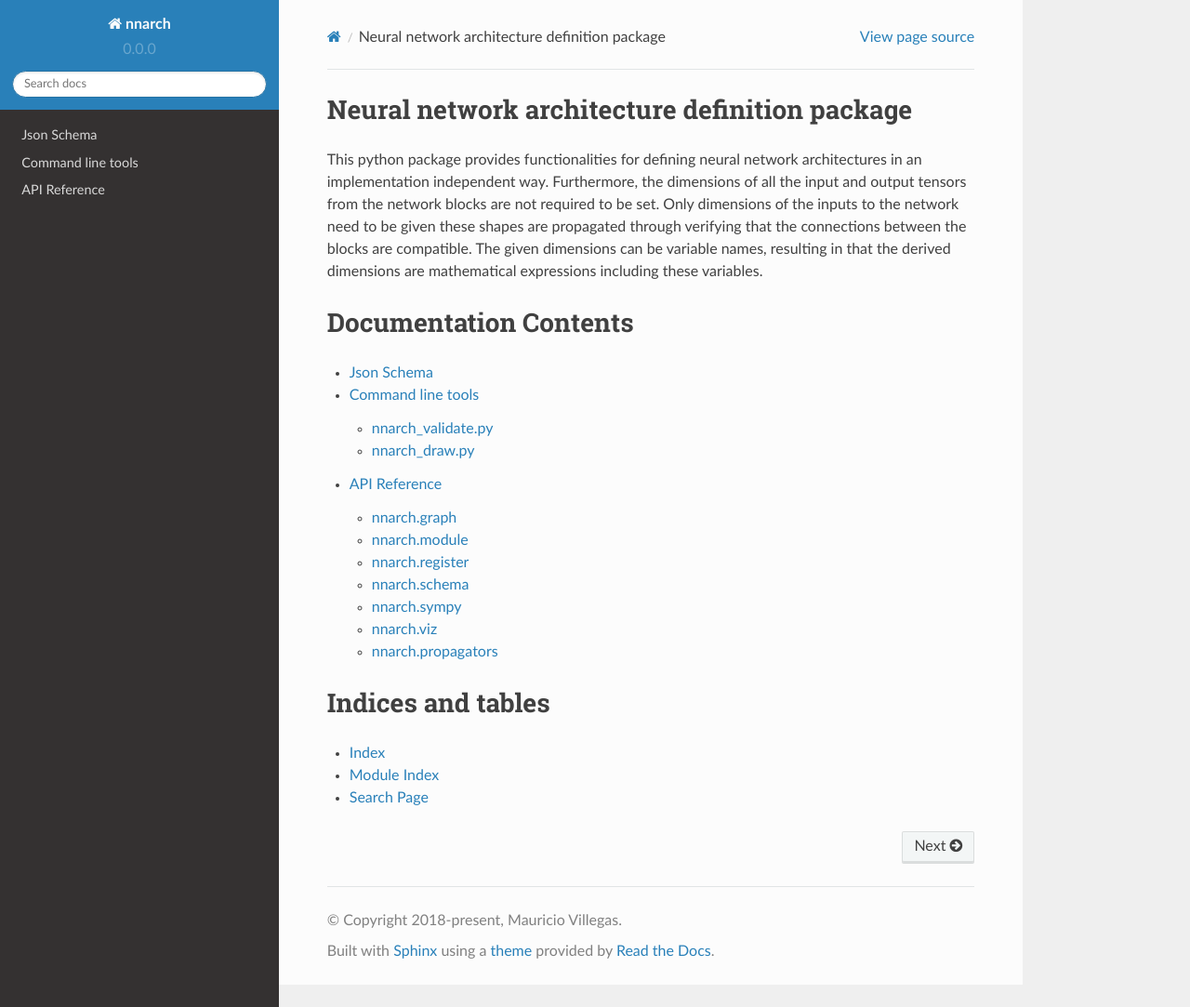
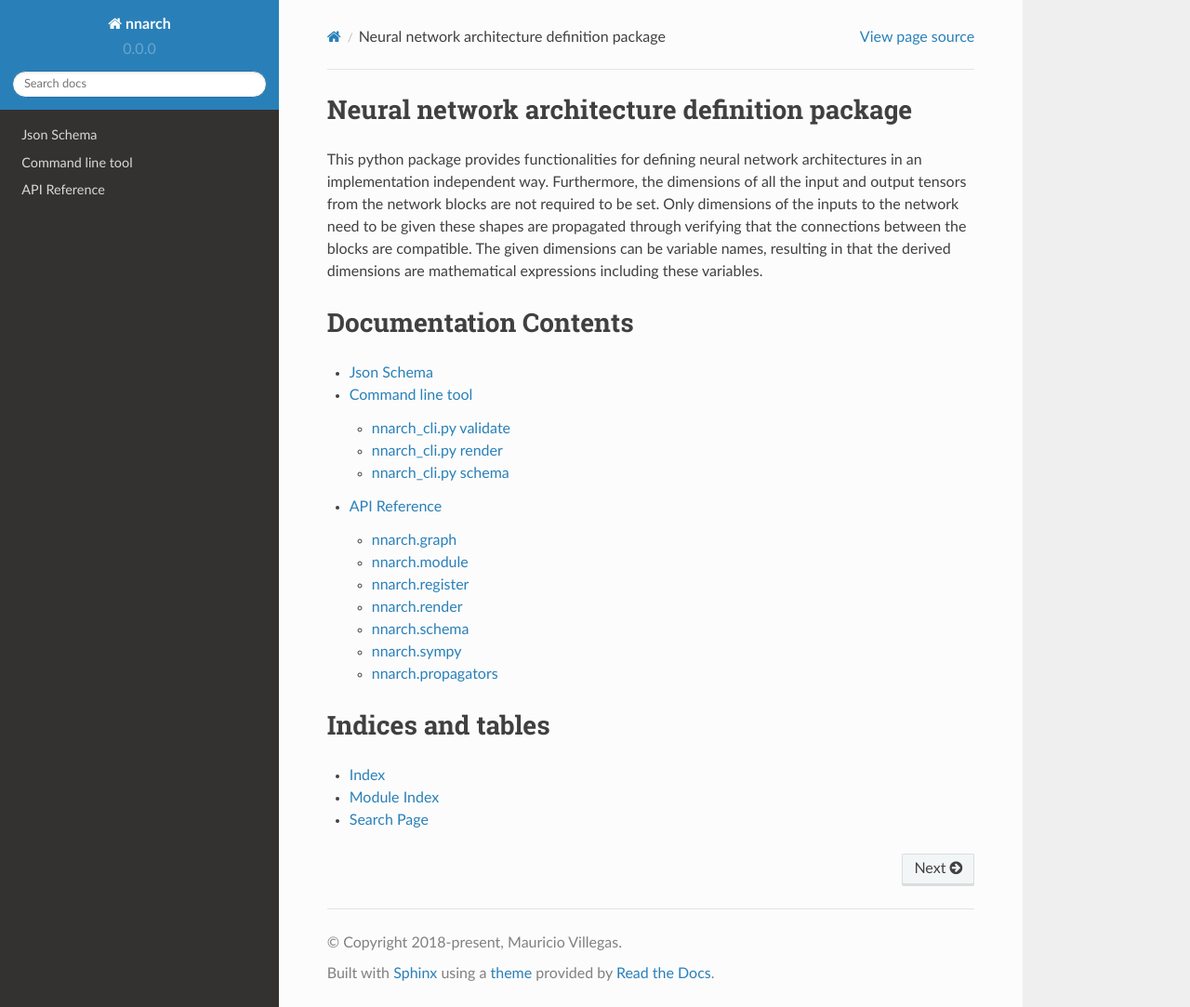
Before and after one commit to omni-us/narchi, a Sphinx documentation site: the page built from sphinx/index.rst, in a window 1280 px wide and 1083 px high. Shown: the whole window at 93% size. Built offline with Sphinx 7.4.7 and the Read the Docs theme 2.0.0, drawn with Linux system fonts in a browser that asks for light colours.

Commit message:
- nnarch_cli.py render now has optional out_file. - Module now saves json when propagation fails and when output shape does not agree. - Minor fixes to resnet example. - Updated nnarch schema json. - Updated sphinx documentation reflecting recent changes. - Other minor fixes.

```diff
--- a/sphinx/api.rst
+++ b/sphinx/api.rst
@@ -32,6 +32,16 @@
     :autosummary:
 
 
+nnarch.render
+-------------
+
+.. automodule:: nnarch.render
+    :members:
+    :undoc-members:
+    :show-inheritance:
+    :autosummary:
+
+
 nnarch.schema
 -------------
 
@@ -46,16 +56,6 @@
 ------------
 
 .. automodule:: nnarch.sympy
-    :members:
-    :undoc-members:
-    :show-inheritance:
-    :autosummary:
-
-
-nnarch.viz
-----------
-
-.. automodule:: nnarch.viz
     :members:
     :undoc-members:
     :show-inheritance:
--- a/sphinx/cmd.rst
+++ b/sphinx/cmd.rst
@@ -1,20 +1,29 @@
-Command line tools
-==================
+Command line tool
+=================
 
 
-nnarch_validate.py
-------------------
+nnarch_cli.py validate
+----------------------
 
 .. argparse::
-   :module: nnarch.bin.nnarch_validate
-   :func: get_parser
-   :prog: nnarch_validate.py
+   :module: nnarch.bin.nnarch_cli
+   :func: get_validate_parser
+   :prog: nnarch_cli.py validate
 
 
-nnarch_draw.py
---------------
+nnarch_cli.py render
+--------------------
 
 .. argparse::
-   :module: nnarch.bin.nnarch_draw
-   :func: get_parser
-   :prog: nnarch_draw.py
+   :module: nnarch.bin.nnarch_cli
+   :func: get_render_parser
+   :prog: nnarch_cli.py render
+
+
+nnarch_cli.py schema
+--------------------
+
+.. argparse::
+   :module: nnarch.bin.nnarch_cli
+   :func: get_schema_parser
+   :prog: nnarch_cli.py schema
```
Also changed, not shown: 5 other files.
